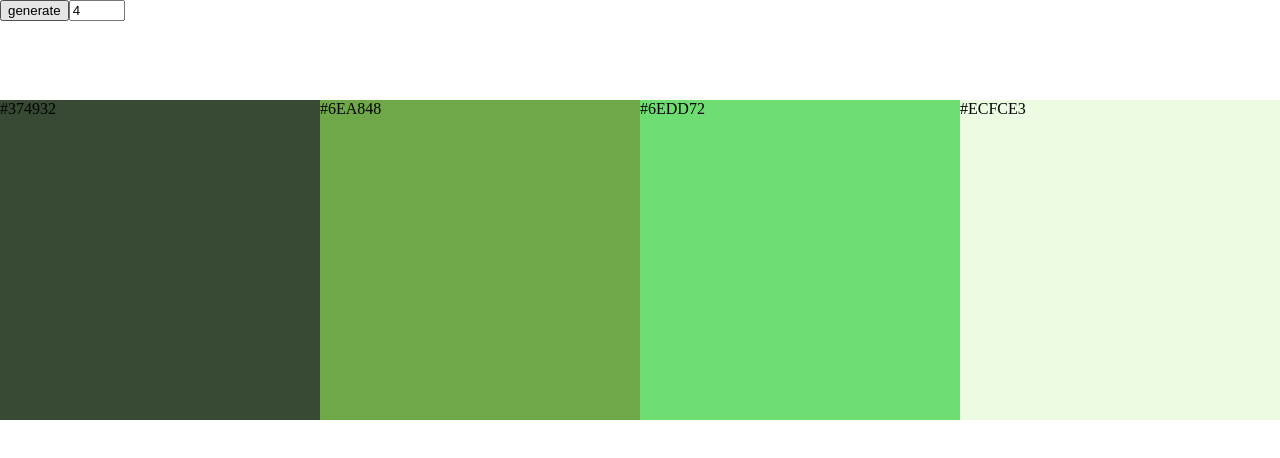
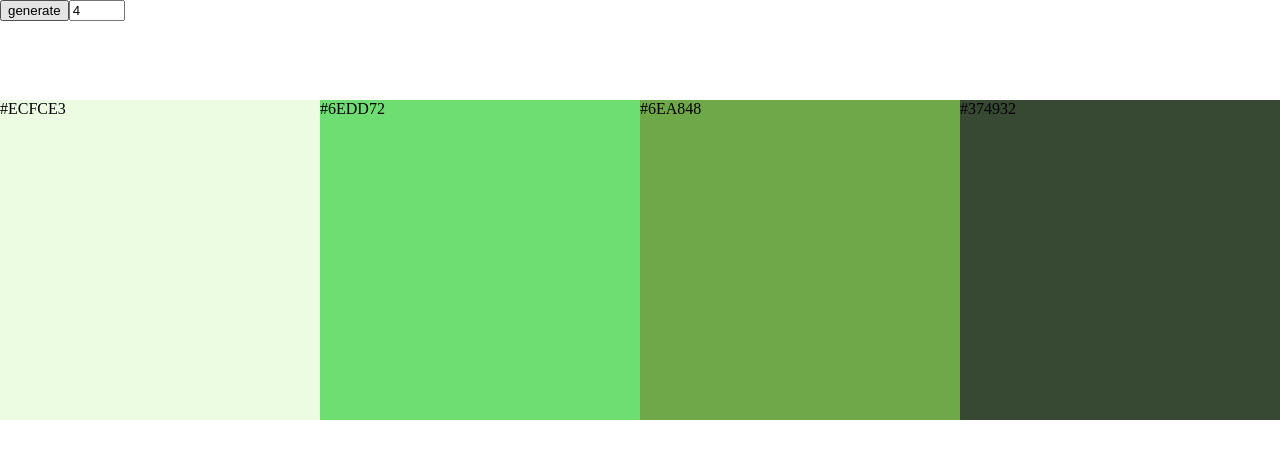
Before and after one commit to donovanodom/iris-color-theory, a React (Create React App) app: page / in a window 1280 px wide. Shown: the top 458 px of the page. Built offline with nearby package versions, Linux system fonts and the light colour scheme.

Commit message:
Update Colors.js

```diff
--- a/src/Colors.js
+++ b/src/Colors.js
@@ -41,7 +41,7 @@ const Colors = () => {
       ]);
       i++;
     }
-    return arr;
+    return arr.reverse();
   };
   const schemes = {
     monoChromatic: monoChromatic,
```
